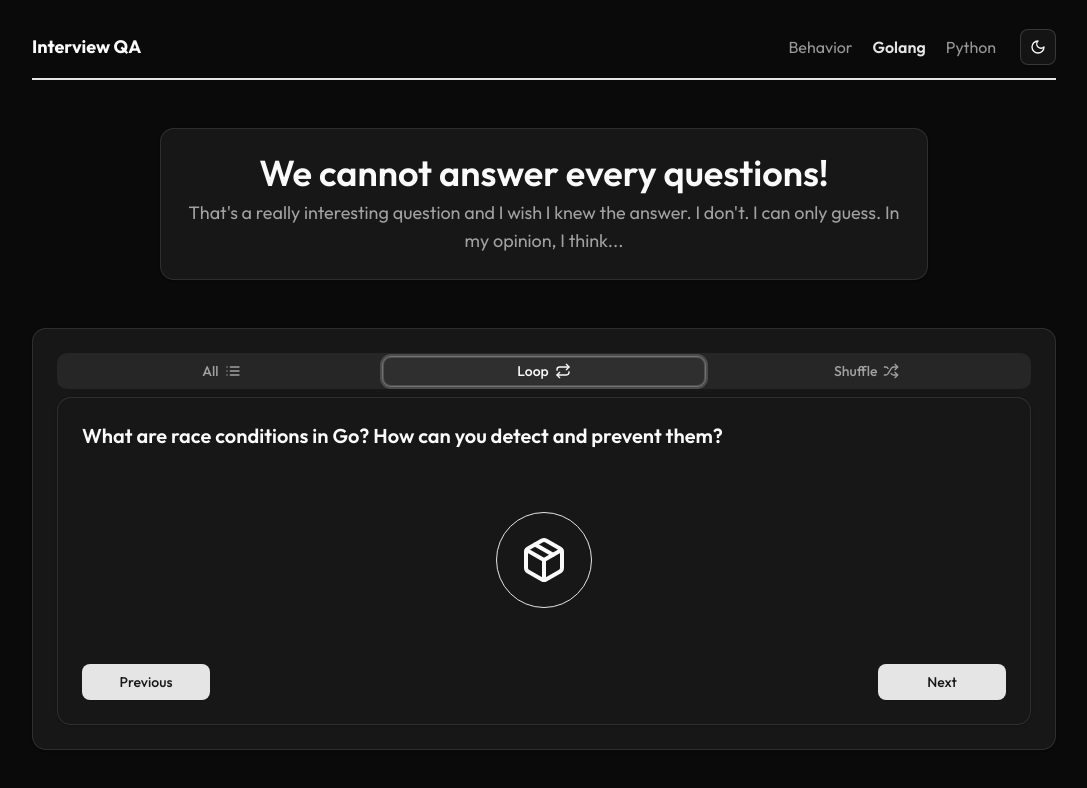
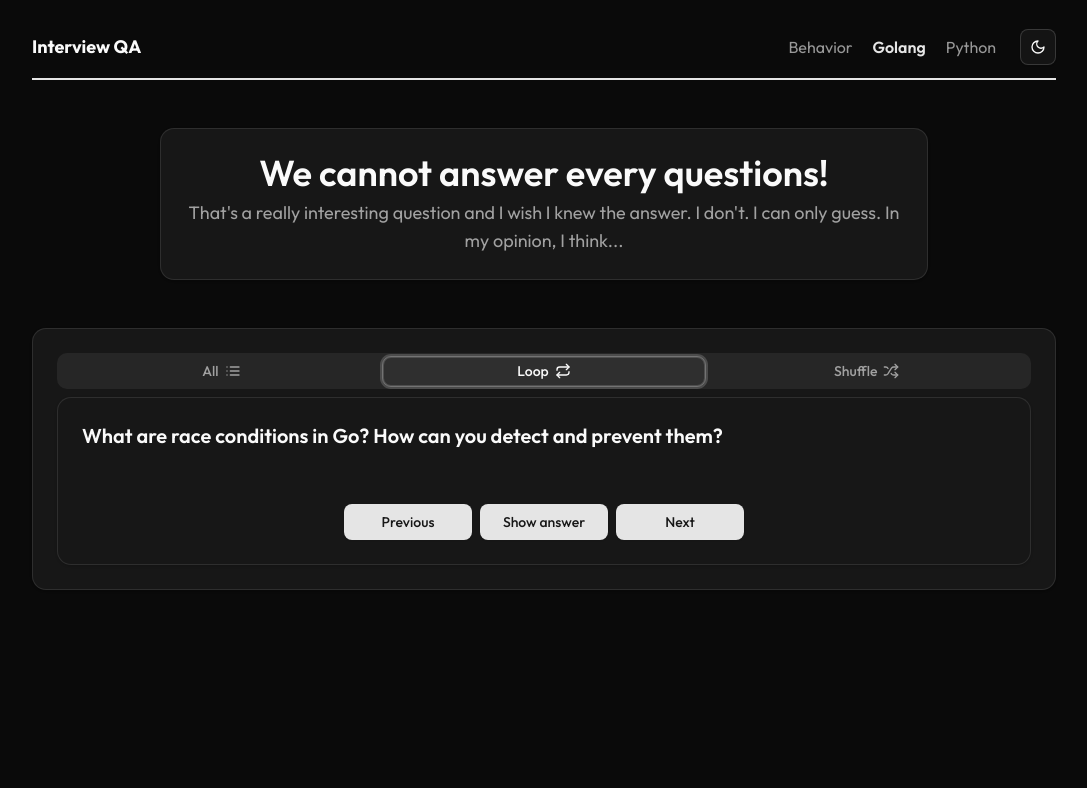
Before and after one commit to tttinh/interview-qa, a React (Vite) app: page /interview-qa/golang in a window 1280 px wide. Both pictures are taken after a click on the tab "Loop". Shown: the top 788 px of the page, without its empty margins (96-1183 px from the left). Built offline with nearby package versions, Linux system fonts and the light colour scheme.

Commit message:
Show hide answer.

```diff
--- a/src/components/faq/question-loop.jsx
+++ b/src/components/faq/question-loop.jsx
@@ -2,13 +2,11 @@ import { Button } from '@/components/ui/button';
 import {
   Card,
   CardContent,
-  CardDescription,
   CardFooter,
   CardHeader,
   CardTitle,
 } from '@/components/ui/card';
 import { useState } from 'react';
-import { Package, PackageOpen } from 'lucide-react';
 
 const QuestionLoop = ({ questions }) => {
   const [id, setID] = useState(0);
@@ -36,30 +34,40 @@ const QuestionLoop = ({ questions }) => {
     });
   };
 
+  const handleShowHideAnswer = () => {
+    setIsOpen(!isOpen);
+    const content = document.getElementById('answer');
+    // Toggle the content's max-height for smooth opening and closing
+    if (content.style.maxHeight && content.style.maxHeight !== '0px') {
+      content.style.maxHeight = '0';
+    } else {
+      content.style.maxHeight = content.scrollHeight + 'px';
+    }
+  };
+
   return (
     <Card>
       <CardHeader>
         <CardTitle className="text-lg sm:text-xl">
-          {questions[id].question}
+          {questions[id].question}{' '}
         </CardTitle>
       </CardHeader>
-      <CardContent className="flex flex-col items-center gap-4 py-8">
+      <CardContent>
         <div
-          onClick={() => setIsOpen(!isOpen)}
-          className="border-primary flex h-24 w-24 cursor-pointer items-center justify-center rounded-full border transition-transform duration-300 hover:scale-110"
+          id="answer"
+          class="max-h-0 overflow-hidden transition-all duration-300 ease-in-out"
         >
-          {isOpen ? <PackageOpen size={48} /> : <Package size={48} />}
+          <p class="text-primary/65 text-sm sm:text-lg">
+            {questions[id].answer}
+          </p>
         </div>
-
-        <p
-          className={`text-primary/65 text-sm sm:text-lg ${isOpen ? 'block' : 'hidden'}`}
-        >
-          {questions[id].answer}
-        </p>
       </CardContent>
-      <CardFooter className="flex justify-between">
+      <CardFooter className="flex justify-between gap-2 md:justify-center">
         <Button onClick={handlePrevious} className="w-1/3 sm:w-32">
           Previous
+        </Button>
+        <Button onClick={handleShowHideAnswer} className="w-1/3 sm:w-32">
+          {isOpen ? 'Hide answer' : 'Show answer'}
         </Button>
         <Button onClick={handleNext} className="w-1/3 sm:w-32">
           Next
--- a/src/components/faq/question-shuffle.jsx
+++ b/src/components/faq/question-shuffle.jsx
@@ -2,21 +2,30 @@ import { Button } from '@/components/ui/button';
 import {
   Card,
   CardContent,
-  CardDescription,
   CardFooter,
   CardHeader,
   CardTitle,
 } from '@/components/ui/card';
 import { useState } from 'react';
-import { Package, PackageOpen } from 'lucide-react';
 
 const QuestionShuffle = ({ questions }) => {
   const [id, setID] = useState(Math.floor(Math.random() * questions.length));
   const [isOpen, setIsOpen] = useState(false);
 
-  const handleClick = () => {
+  const handleRandom = () => {
     setIsOpen(false);
     setID(Math.floor(Math.random() * questions.length));
+  };
+
+  const handleShowHideAnswer = () => {
+    setIsOpen(!isOpen);
+    const content = document.getElementById('answer');
+    // Toggle the content's max-height for smooth opening and closing
+    if (content.style.maxHeight && content.style.maxHeight !== '0px') {
+      content.style.maxHeight = '0';
+    } else {
+      content.style.maxHeight = content.scrollHeight + 'px';
+    }
   };
 
   return (
@@ -26,23 +35,22 @@ const QuestionShuffle = ({ questions }) => {
           {questions[id].question}
         </CardTitle>
       </CardHeader>
-      <CardContent className="flex flex-col items-center gap-4 py-8">
+      <CardContent>
         <div
-          onClick={() => setIsOpen(!isOpen)}
-          className="border-primary flex h-24 w-24 cursor-pointer items-center justify-center rounded-full border transition-transform duration-300 hover:scale-110"
+          id="answer"
+          class="max-h-0 overflow-hidden transition-all duration-300 ease-in-out"
         >
-          {isOpen ? <PackageOpen size={48} /> : <Package size={48} />}
+          <p class="text-primary/65 text-sm sm:text-lg">
+            {questions[id].answer}
+          </p>
         </div>
-
-        <p
-          className={`text-primary/65 text-sm sm:text-lg ${isOpen ? 'block' : 'hidden'}`}
-        >
-          {questions[id].answer}
-        </p>
       </CardContent>
-      <CardFooter>
-        <Button onClick={handleClick} className="mx-auto w-full sm:w-32">
-          Next
+      <CardFooter className="flex justify-between gap-2 md:justify-center">
+        <Button onClick={handleShowHideAnswer} className="w-1/2 sm:w-32">
+          {isOpen ? 'Hide answer' : 'Show answer'}
+        </Button>
+        <Button onClick={handleRandom} className="w-1/2 sm:w-32">
+          Another question
         </Button>
       </CardFooter>
     </Card>
```
